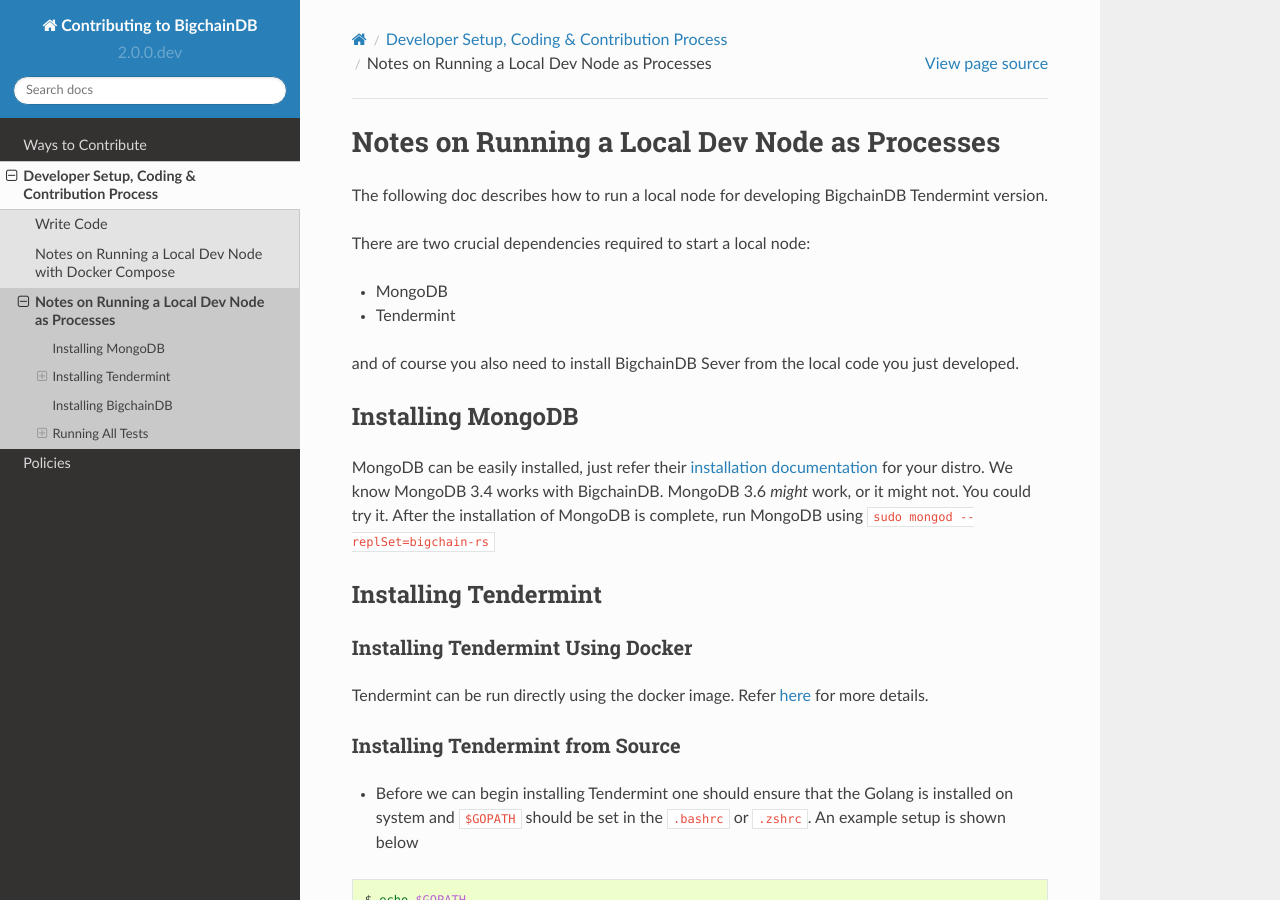
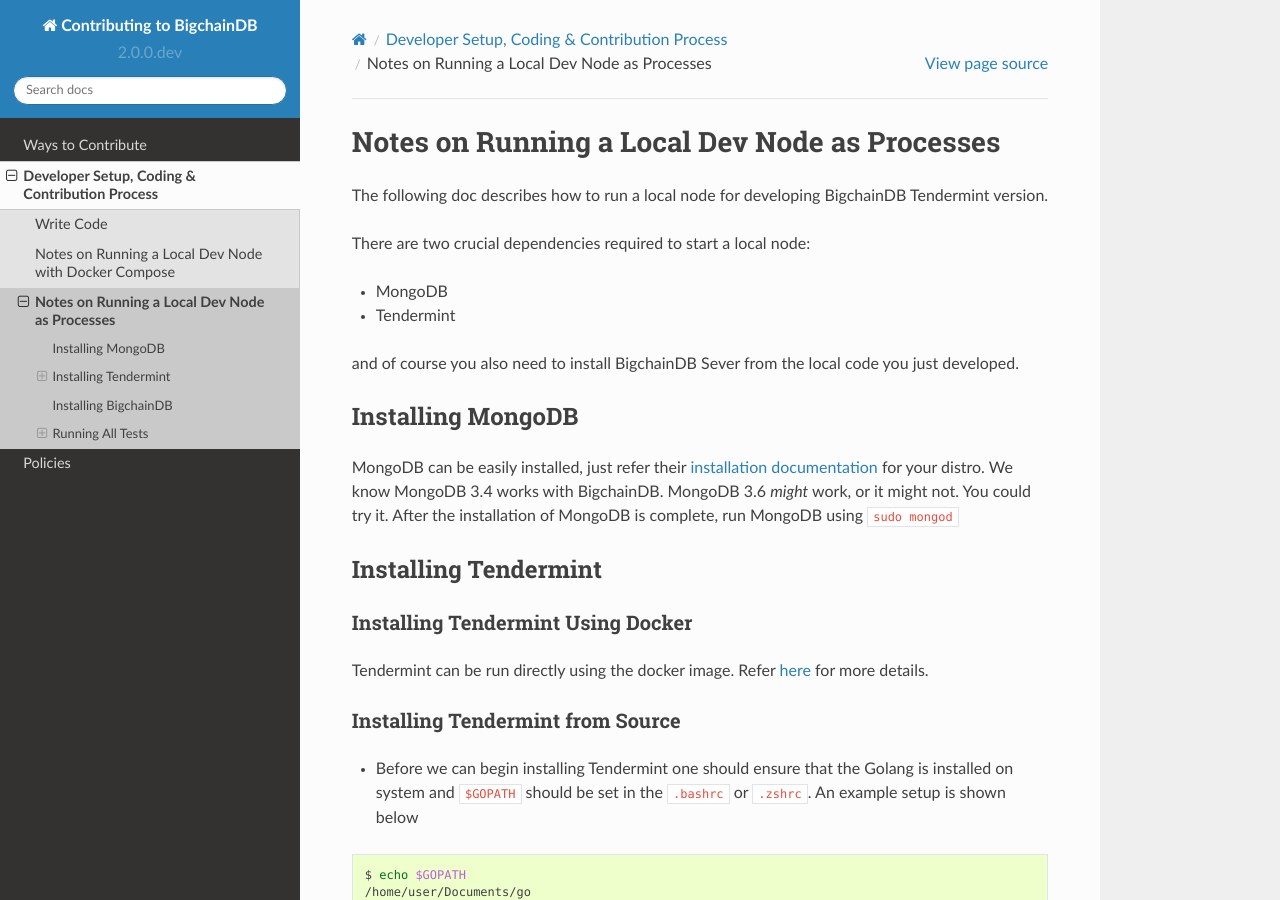
Before and after one commit to bigchaindb/bigchaindb, a Sphinx documentation site: the page built from docs/contributing/source/dev-setup-coding-and-contribution-process/run-node-as-processes.md, in a window 1280 px wide and 900 px high. Built offline with Sphinx 7.4.7 and the Read the Docs theme 2.0.0, drawn with Linux system fonts in a browser that asks for light colours; pages that are not in the unit, such as notebooks, are missing from menus; the version number is read from the project's files by our own code.

Commit message:
Problem: Some docs still say to run MongoDB w/ replica set
Solution: Update the relevant docs

```diff
--- a/docs/contributing/source/dev-setup-coding-and-contribution-process/run-node-as-processes.md
+++ b/docs/contributing/source/dev-setup-coding-and-contribution-process/run-node-as-processes.md
@@ -15,7 +15,7 @@
 MongoDB can be easily installed, just refer their [installation documentation](https://docs.mongodb.com/manual/installation/) for your distro.
 We know MongoDB 3.4 works with BigchainDB.
 MongoDB 3.6 _might_ work, or it might not. You could try it.
-After the installation of MongoDB is complete, run MongoDB using `sudo mongod --replSet=bigchain-rs`
+After the installation of MongoDB is complete, run MongoDB using `sudo mongod`
 
 
 ## Installing Tendermint
```
